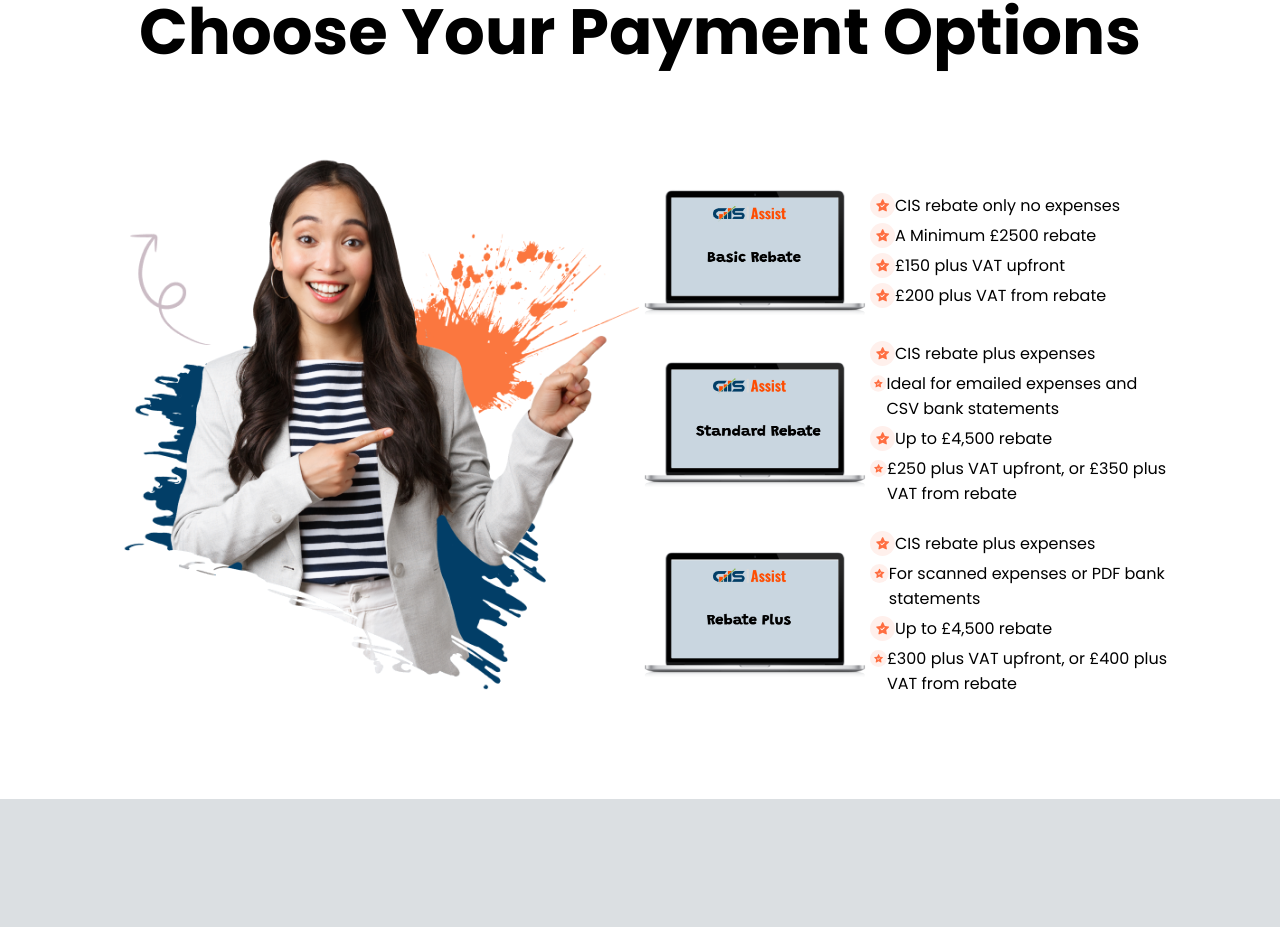
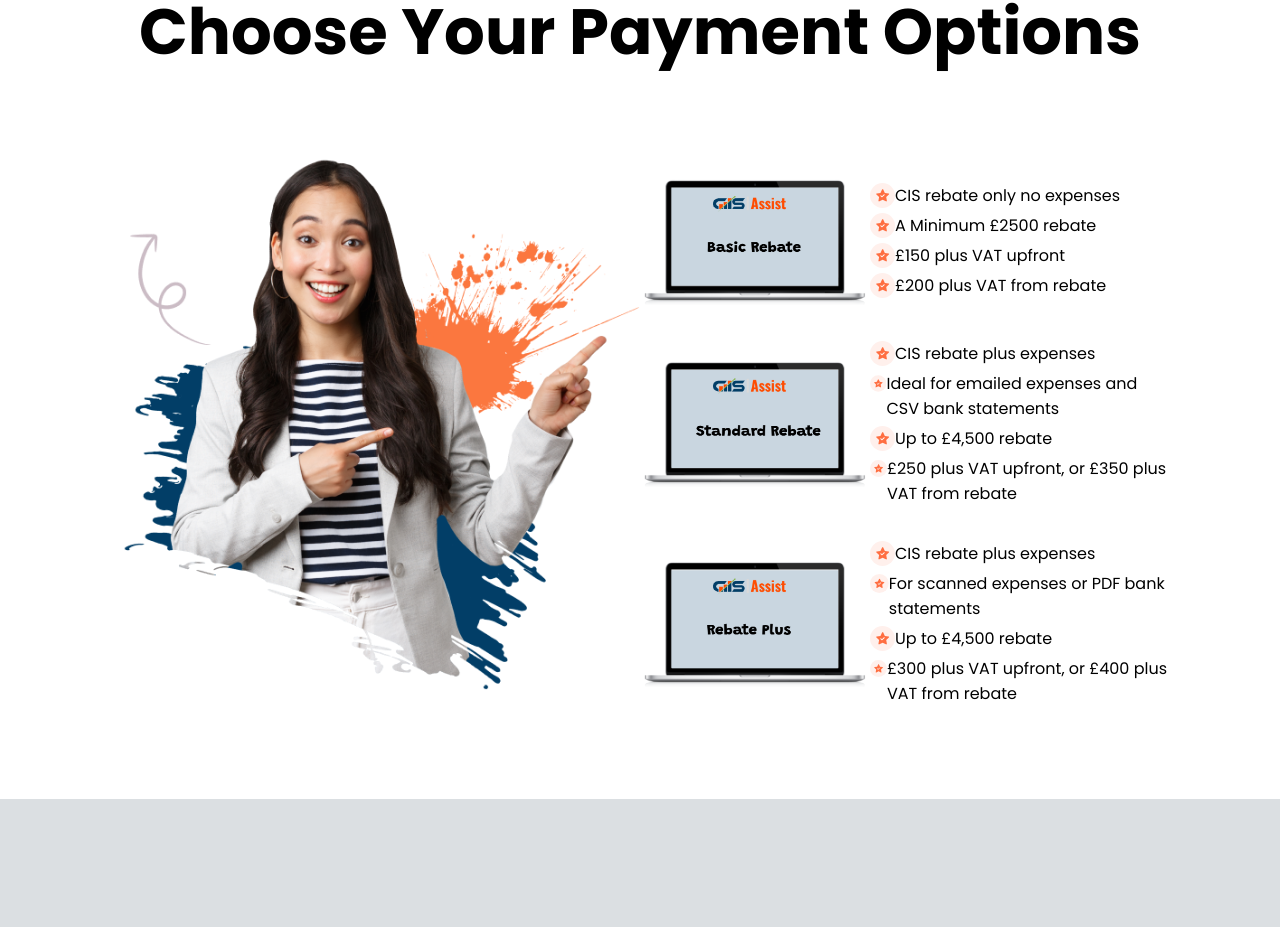
Before and after one commit to gurpreet1999/cisassit, a React (Create React App) app: page /why-cisassist in a window 1280 px wide. Shown: the part 1376-2303 px from the top of the page. Built offline with nearby package versions, Linux system fonts and the light colour scheme.

Commit message:
first commit

```diff
--- a/src/pages/WhyCISAssist/WhyCISAssist.scss
+++ b/src/pages/WhyCISAssist/WhyCISAssist.scss
@@ -123,7 +123,7 @@ text-align: center;
         width: 50%;
        display: flex;
        flex-direction: column;
-       gap:25px;
+       gap:35px;
        justify-content: center;
 
         .card {
```
